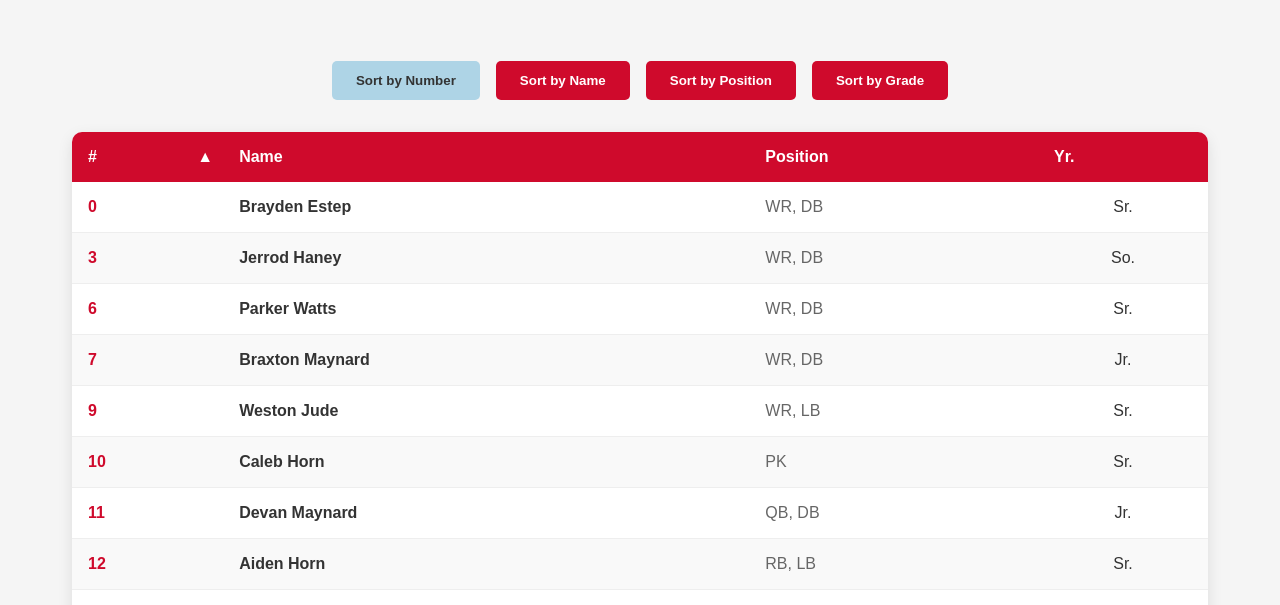
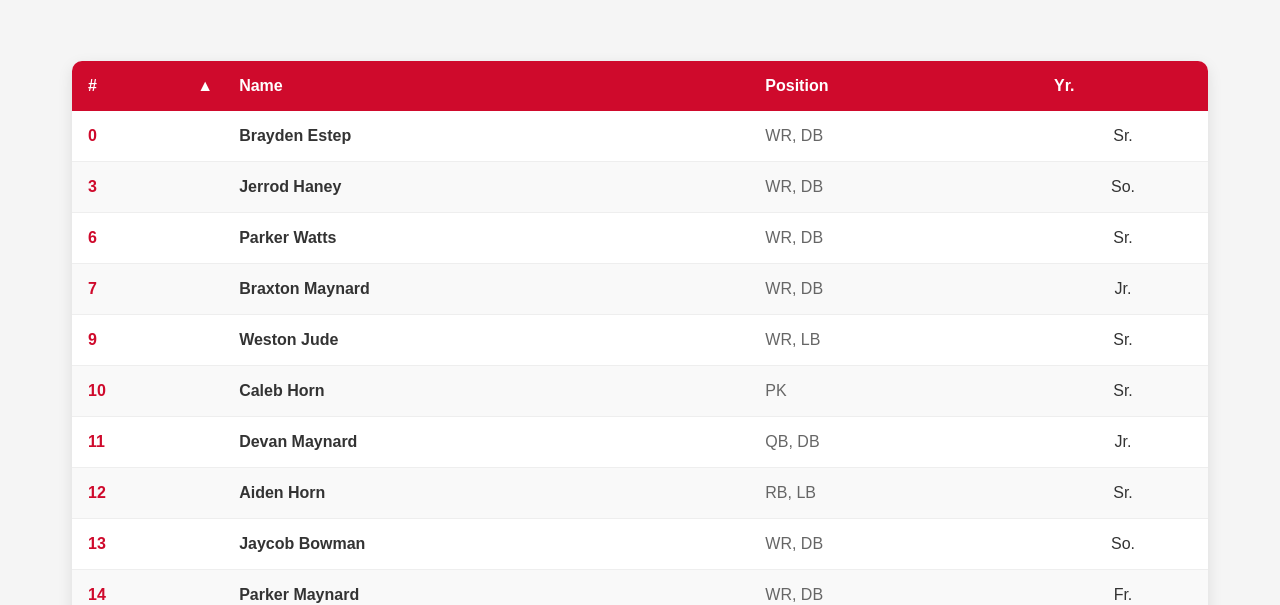
Before and after one commit to CodyW606/martin-county-football, a plain HTML site: page roster.html in a window 1280 px wide. Shown: the part 202-807 px from the top of the page. Drawn offline with Linux system fonts and the light colour scheme.

Commit message:
Add files via upload

```diff
--- a/roster.html
+++ b/roster.html
@@ -408,12 +408,7 @@
 
     <!-- Roster Section -->
     <div class="roster-container">
-        <div class="filter-controls">
-            <button class="sort-btn active" data-sort="number">Sort by Number</button>
-            <button class="sort-btn" data-sort="name">Sort by Name</button>
-            <button class="sort-btn" data-sort="position">Sort by Position</button>
-            <button class="sort-btn" data-sort="year">Sort by Grade</button>
-        </div>
+
 
         <table class="roster-table" id="rosterTable">
             <thead>
```
Also changed, not shown: index.html (+1 -1 lines).
